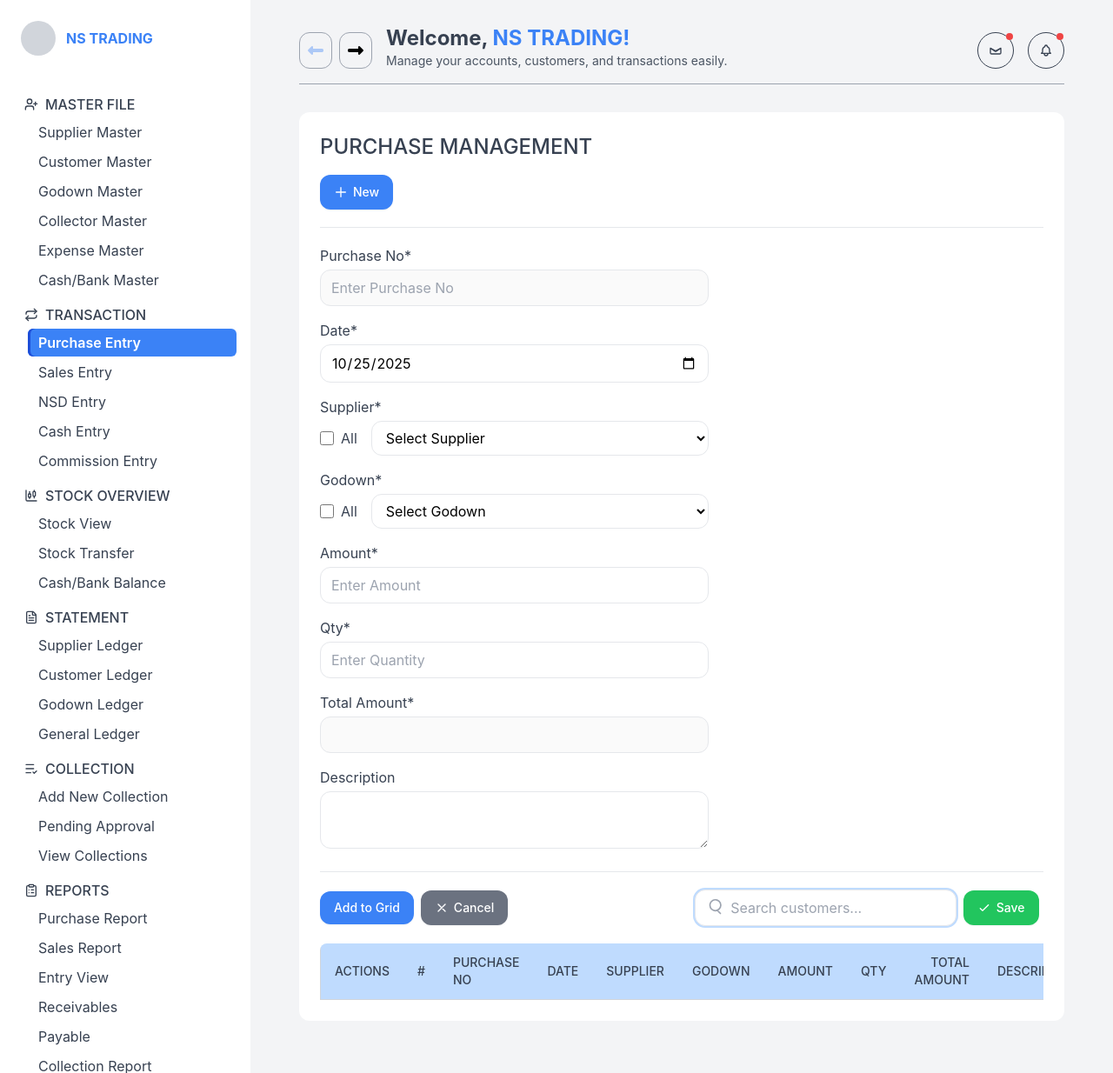
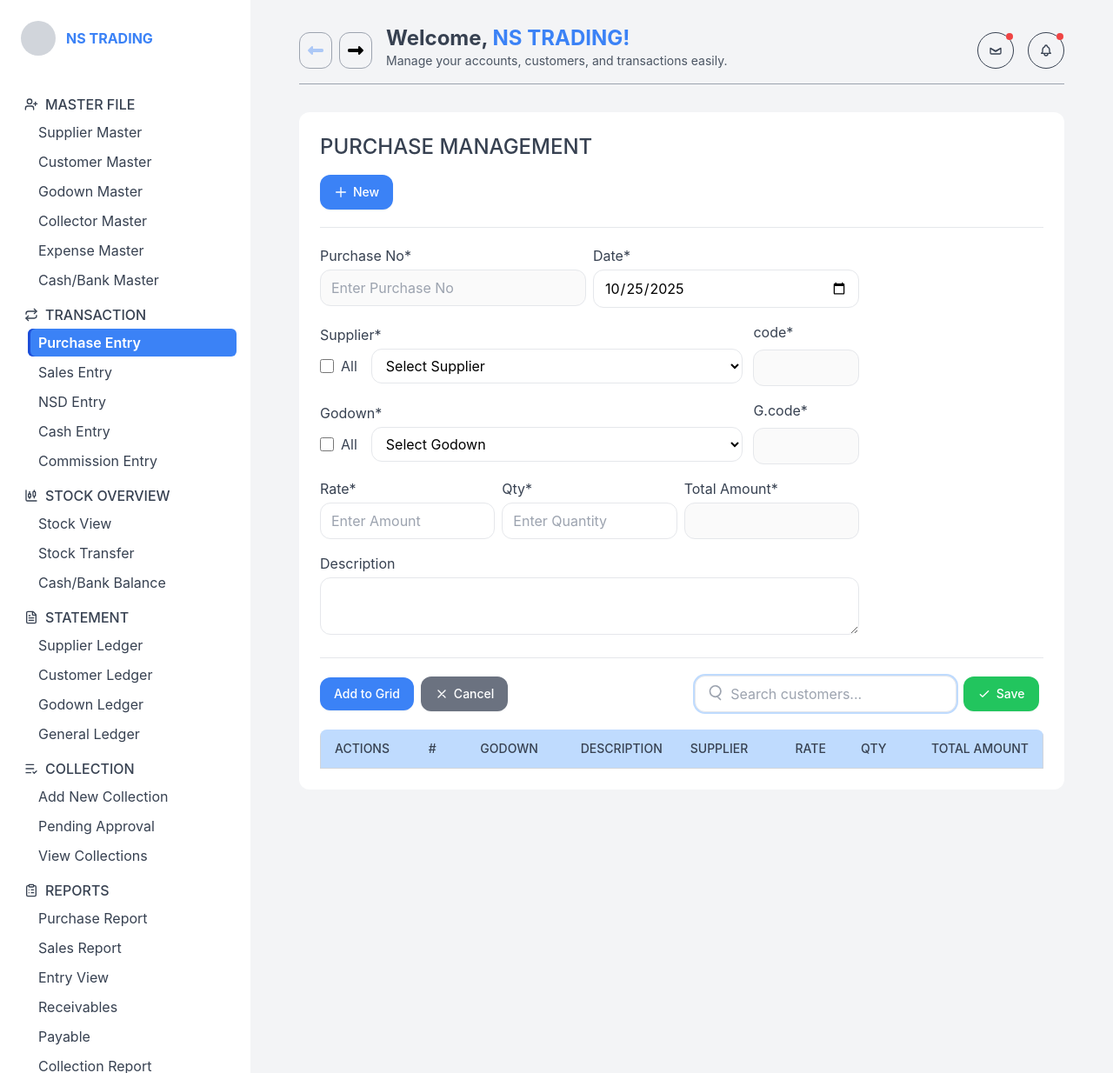
Before and after one commit to Nihal-a/AccuFlow, a Django app: page /purchase/ in a window 1280 px wide. Shown: the whole page at 87% size. Run offline with Django 5.2, Linux system fonts and the light colour scheme; data that the repository does not hold is empty; some libraries are stand-ins or nearby versions.

Commit message:
transaction block design

```diff
--- a/accuflow/templates/purchase_entry/purchase_entry.html
+++ b/accuflow/templates/purchase_entry/purchase_entry.html
@@ -57,9 +57,9 @@
   </div>
   <hr class="mt-5">
   <div class=" mt-5 w-100" id="createView">
-<div class="grid grid-cols-11 gap-4">
-  <div class="col-span-6">
-    <div class="">
+<div class="grid grid-cols-8 gap-4 ">
+  <div class="col-span-6 flex gap-2 ">
+    <div class="w-[50%]">
       <label class="block text-gray-700">Purchase No*</label>
       <input
         type="text"
@@ -71,10 +71,7 @@
         required
       />
     </div>
-  </div>
-
-  <div class="col-span-6">
-    <div class="">
+    <div class="w-[50%]">
       <label class="block text-gray-700">Date*</label>
       <input
         type="date"
@@ -85,12 +82,14 @@
       />
     </div>
   </div>
-<div class="col-span-6">
+
+<div class="col-span-6 w-full flex items-center gap-3">
+<div class=" w-[80%]">
   <!-- Label -->
   <label class="block text-gray-700 mb-1">Supplier*</label>
-
-  <!-- Row: Checkbox + Dropdown -->
-  <div class="flex items-center gap-4">
+  <div class="flex items-center gap-4 ">
+    <!-- Row: Checkbox + Dropdown -->
+    <div class="flex items-center gap-4 w-full">
     <!-- Checkbox -->
     <div class="flex items-center">
       <input
@@ -116,13 +115,37 @@
         {% endfor %}
       </select>
     </div>
+    </div>
+
   </div>
+</div>
+<div class=" w-[20%]">
+  <!-- Label -->
+  <label class="block text-gray-700 mb-1">code*</label>
+  <div class="flex items-center gap-4 ">
+    <!-- Row: Checkbox + Dropdown -->
+    <div class="flex items-center gap-4 w-full">
+    <!-- Dropdown -->
+     <div class="flex-1">
+      <input
+        type="number"
+        name=""
+        id="supplierID"
+        placeholder=""
+        disabled
+        class="w-full mt-1 px-3 py-2 border rounded-xl focus:outline-none focus:ring-2 focus:ring-blue-500"
+        required
+      />
+    </div>
+    </div>
 
-
+  </div>
+</div>
 </div>
 
 
-<div class="col-span-6">
+<div class="col-span-6 w-full flex items-center gap-3">
+<div class=" w-[80%]">
   <!-- Label -->
   <label class="block text-gray-700 mb-1">Godown*</label>
 
@@ -155,11 +178,34 @@
     </div>
   </div>
 </div>
+<div class=" w-[20%]">
+  <!-- Label -->
+  <label class="block text-gray-700 mb-1">G.code*</label>
+  <div class="flex items-center gap-4 ">
+    <!-- Row: Checkbox + Dropdown -->
+    <div class="flex items-center gap-4 w-full">
+    <!-- Dropdown -->
+     <div class="flex-1">
+      <input
+        type="number"
+        name=""
+        id="supplierID"
+        placeholder=""
+        disabled
+        class="w-full mt-1 px-3 py-2 border rounded-xl focus:outline-none focus:ring-2 focus:ring-blue-500"
+        required
+      />
+    </div>
+    </div>
+
+  </div>
+</div>
+</div>
 
 
-  <div class="col-span-6">
-    <div class="">
-      <label class="block text-gray-700">Amount*</label>
+  <div class="col-span-6 w-full flex gap-2">
+    <div class="flex-1">
+      <label class="block text-gray-700">Rate*</label>
       <input
         type="number"
         name=""
@@ -169,10 +215,7 @@
         required
       />
     </div>
-  </div>
-
-  <div class="col-span-6">
-    <div class="">
+      <div class="flex-1">
       <label class="block text-gray-700">Qty*</label>
       <input
         type="number"
@@ -183,12 +226,7 @@
         required
       />
     </div>
-  </div>
-
-
-
-  <div class="col-span-6">
-    <div class="">
+   <div class="flex-1">
       <label class="block text-gray-700">Total Amount*</label>
       <input
         type="number"
@@ -315,14 +353,12 @@
           <tr>
             <th class="px-4 py-3 text-left font-medium">Actions</th>
             <th class="px-4 py-3 text-left font-medium">#</th>
-            <th class="px-4 py-3 text-left font-medium">Purchase No</th>
-            <th class="px-4 py-3 text-left font-medium">Date</th>
+            <th class="px-4 py-3 text-right font-medium">Godown</th>
+            <th class="px-4 py-3 text-right font-medium">Description</th>
             <th class="px-4 py-3 text-left font-medium">Supplier</th>
-            <th class="px-4 py-3 text-right font-medium">Godown</th>
-            <th class="px-4 py-3 text-right font-medium">Amount</th>
+            <th class="px-4 py-3 text-right font-medium">Rate</th>
             <th class="px-4 py-3 text-right font-medium">Qty</th>
             <th class="px-4 py-3 text-right font-medium">Total Amount</th>
-            <th class="px-4 py-3 text-right font-medium">Description</th>
           </tr>
         </thead>
         <tbody class="bg-gray-100" id="purchaseTableBody">
@@ -505,16 +541,12 @@
         </td>
         <td class="px-4 py-3 text-left">${rowCount}</td>
         <td class="px-4 py-3 text-left search-area">
-          ${purchase_no}
-          <input type="hidden" name="purchase_nos" value="${purchase_no}">
-        </td>
-        <td class="px-4 py-3 text-left search-area">
-          ${date}
-          <input type="hidden" name="dates" value="${date}">
-        </td>
-        <td class="px-4 py-3 text-left search-area">
           ${supplier}
           <input type="hidden" name="suppliers" value="${supplierSelect}">
+        </td>
+         <td class="px-4 py-3 text-right search-area">
+          ${description}
+          <input type="hidden" name="descriptions" value="${description}">
         </td>
         <td class="px-4 py-3 text-right search-area">
           ${godown}
@@ -532,10 +564,7 @@
           ${total_amount.toFixed(2)}
           <input type="hidden" name="total_amounts" value="${total_amount.toFixed(2)}">
         </td>
-        <td class="px-4 py-3 text-right search-area">
-          ${description}
-          <input type="hidden" name="descriptions" value="${description}">
-        </td>
+
       </tr>`;
 
     tableBody.insertAdjacentHTML('beforeend', newRow);
```
